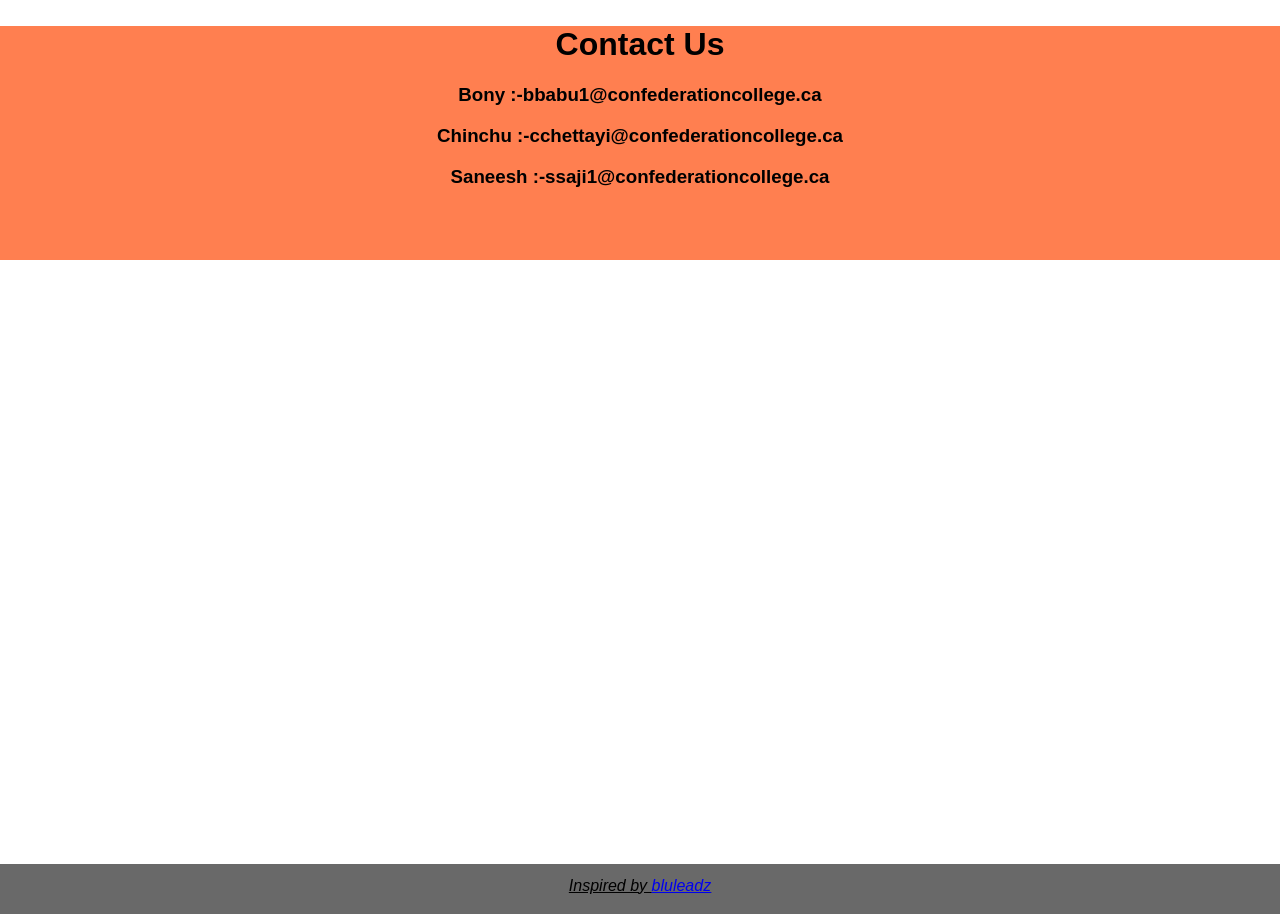
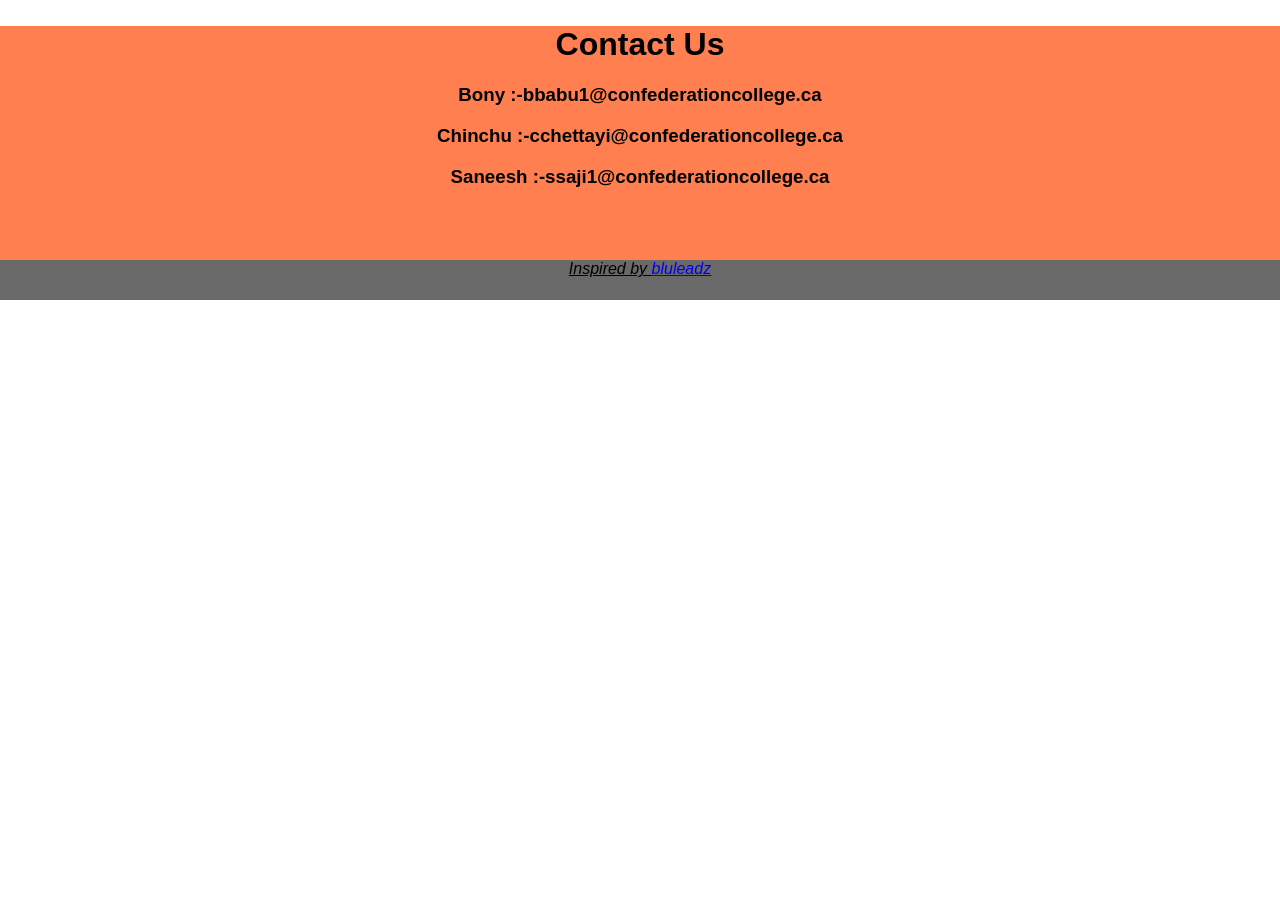
Before and after one commit to ssaji1/Group2_Lab7, a plain HTML site: page index.html in a window 1280 px wide. Shown: the part 2057-2971 px from the top of the page. After the commit the page ends 2357 px from the top, so only its background shows below. Drawn offline with Linux system fonts and the light colour scheme.

Commit message:
designing foote     color: whitesmoke;r

```diff
--- a/index.html
+++ b/index.html
@@ -105,10 +105,10 @@
         </div>
     </div>
     <div class="footer">
-        <div class="bottom">
+        <footer>
             <a name="reference"></a>        <!--Providing reference-->
             <I><u>Inspired by <a href="https://www.bluleadz.com/blog">bluleadz</a></u></I>
-        </div>
+        </footer>
     </div>
 </body>
 </html>
--- a/style.css
+++ b/style.css
@@ -102,21 +102,8 @@ body {      /* basic configuration for web page body*/
 }
 /*refered from w3school*/
 .footer { /*alligning footer box*/
-    height: 0px;
     width: 100%;
+    height:40px;
     text-align: center;
-    position: absolute;
-    bottom: -230%;
-    left: 0px;
-    padding-top: 20px;
+    background-color:dimgrey;
 }
-
-.footer .bottom { /*alligning footer to the bottom*/
-    background-color: dimgray;
-    height: 250%;
-    width: 100%;
-    text-align: center;
-    position: absolute;
-    bottom: -1655%;
-    padding-top: 1%;
-}
```
